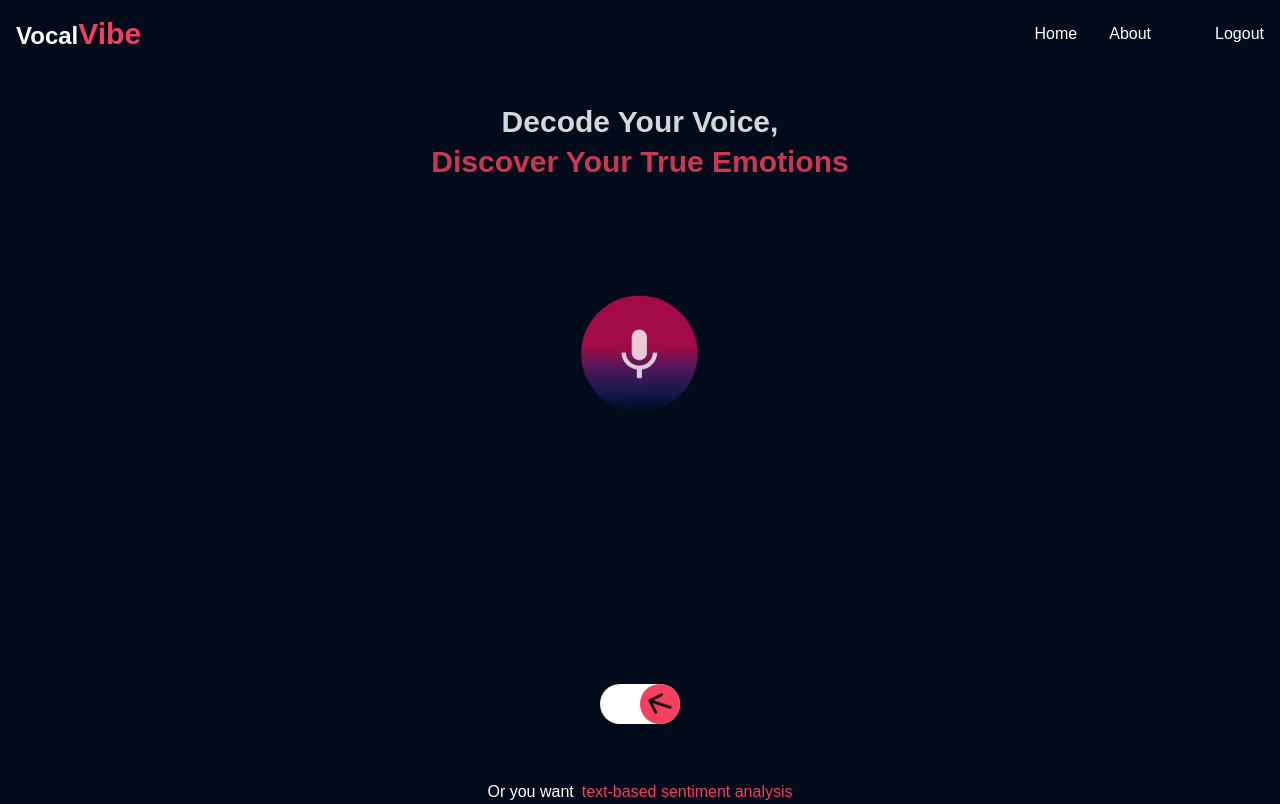
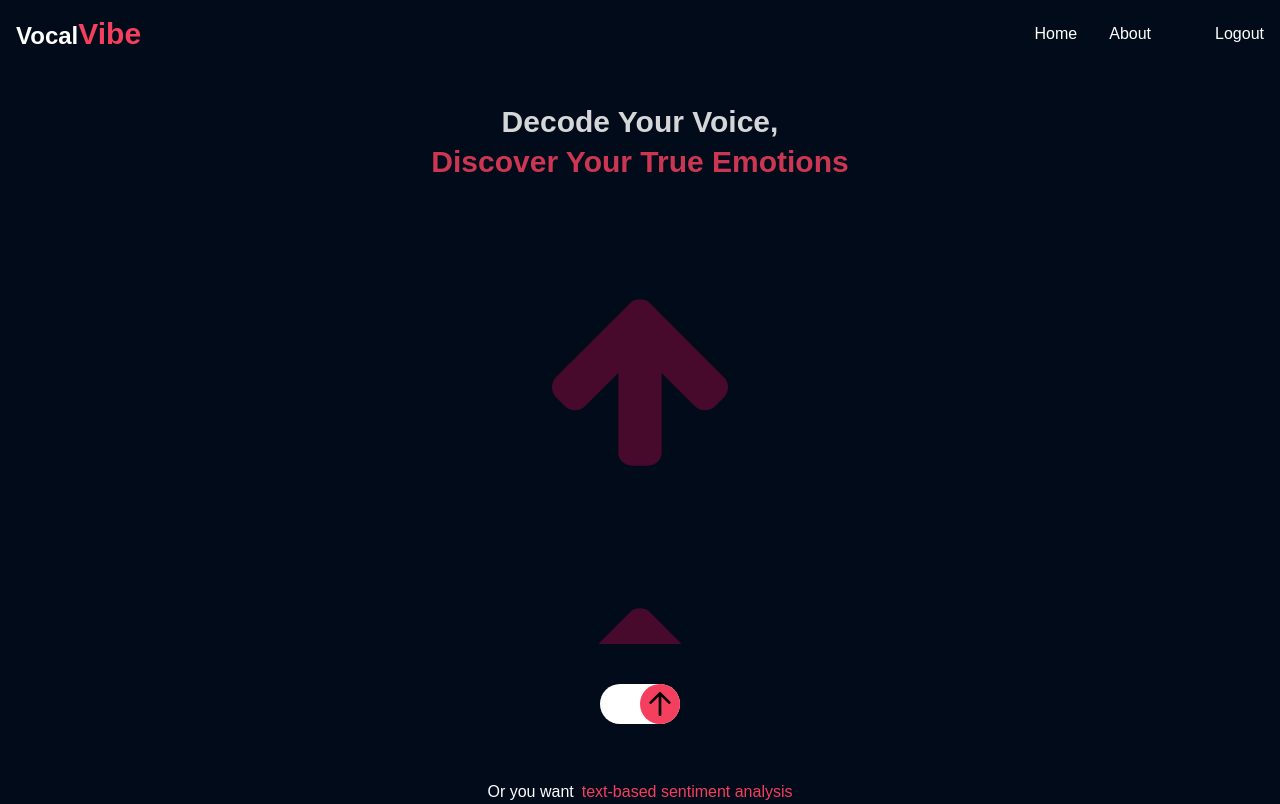
Before and after one commit to radiationnss/VocalVibeFrontend, a React (Create React App) app: page /home in a window 1280 px wide. Both pictures are taken after a click on the element 640 px from the left and 704 px from the top of the page. Built offline with nearby package versions, Linux system fonts and the light colour scheme.

Commit message:
new animation
upload animation

```diff
--- a/src/pages/Home.jsx
+++ b/src/pages/Home.jsx
@@ -1,7 +1,6 @@
 import React, { useState, useRef, useEffect } from "react";
 import axios from 'axios';
 import Navbar from "../components/Navbar";
-import Button from "../components/Button";
 import Lottie from 'lottie-react';
 import animationData from '../components/lot.json';
 import { useSelector, useDispatch } from "react-redux";
@@ -10,6 +9,7 @@ import upload from "../assets/upload.svg";
 import mic from "../assets/mic.svg";
 import animationData1 from '../components/lot.json';
 import animationData2 from '../components/lots2.json';
+import microAnimation from '../components/micro.json';
 import Loading from '../components/Loading.jsx';
 import confetti from 'canvas-confetti';
 import { Link } from 'react-router-dom';
@@ -147,8 +147,8 @@ const Home = (props) => {
               ref={audioFileInputRef}
             />
             <Lottie
-              animationData={animationData}
-              className="lottie-animation-home cursor-pointer animate-bounce"
+              animationData={microAnimation}
+              className="lottie-animation-home cursor-pointer"
               onClick={handleUploadButton}
             />
           </div>
@@ -231,8 +231,7 @@ const Home = (props) => {
               'ml-10': isSelected,
             })}
           >
-            {isSelected && <img src={upload} className="p-1 animate-spin" />}
-            {!isSelected && <img src={mic} className="animate-pulse" />}
+            {isSelected ? <img src={upload} className="p-1" /> : <img src={mic} className="animate-pulse" />}
           </span>
         </div>
 
```
Also changed, not shown: src/components/micro.json (added, +1 -0 lines).
